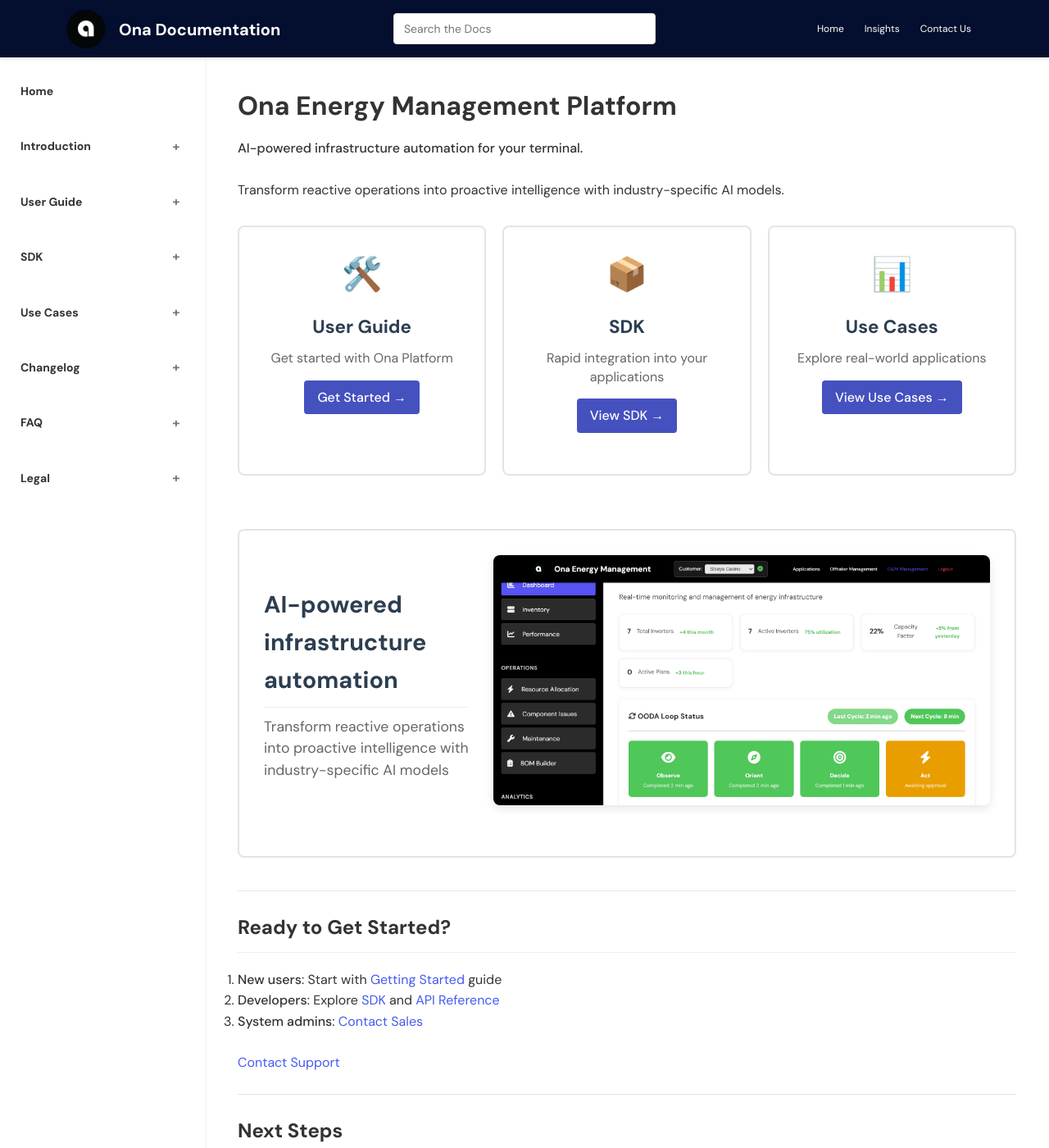
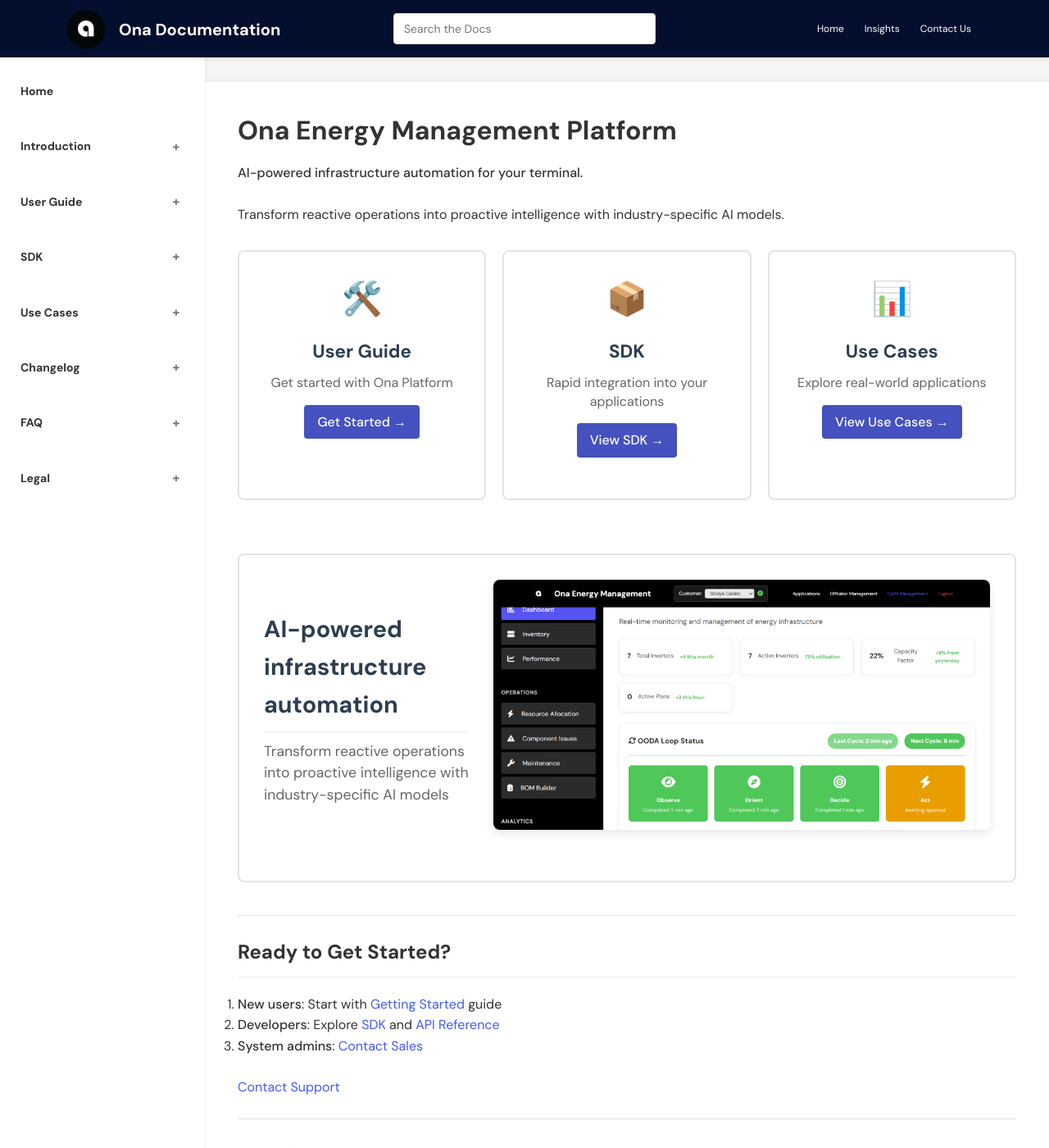
Before and after one commit to AsobaCloud/asobacode.github.io, a Jekyll site: the page built from index.md, in a window 1280 px wide and 1400 px high. Shown: the whole window at 82% size. Built offline with Jekyll 4.4.1, drawn with Linux system fonts in a browser that asks for light colours; comment, search, counter and statistics services are not loaded.

Commit message:
Fix: Set content margin-top to 100px (70px header + 30px spacing) for proper viewport spacing

```diff
--- a/assets/css/styles.css
+++ b/assets/css/styles.css
@@ -262,7 +262,7 @@ strong {
 /* Main Content */
 .content {
   margin-left: 250px; /* Same as sidebar width */
-  margin-top: 70px; /* Space between header and content */
+  margin-top: 100px; /* Header height (70px) + 30px spacing */
   padding: 40px;
   width: calc(100% - 250px); /* 100% minus sidebar width */
   background-color: var(--white);
@@ -634,7 +634,7 @@ pre.terminal::after {
 .main-container {
   display: flex;
   min-height: calc(100vh - 70px);
-  margin-top: 70px; /* Space between header and content */
+  margin-top: 100px; /* Header height (70px) + 30px spacing */
   background-color: var(--white);
   position: relative;
 }
```
